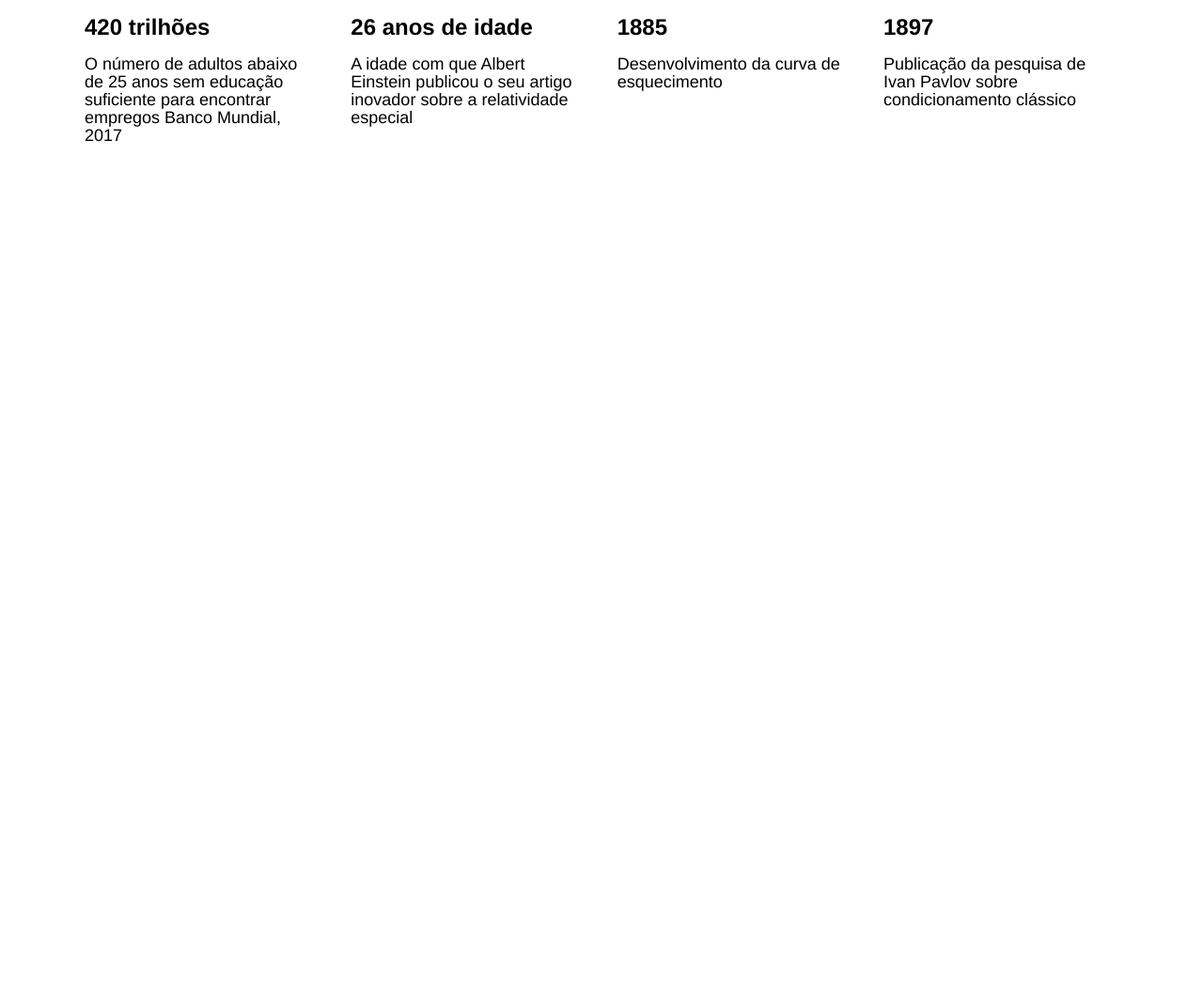
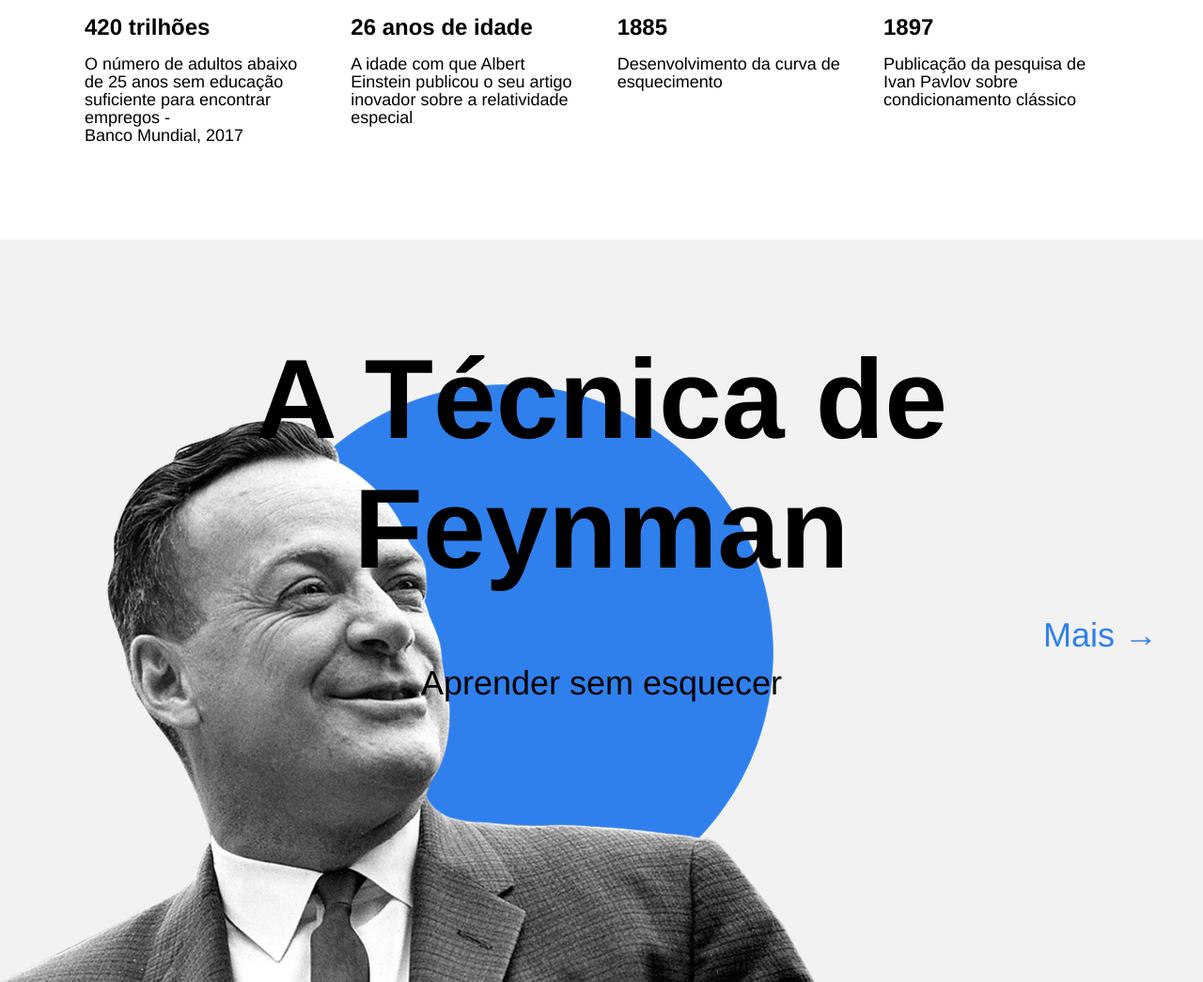
Before and after one commit to ttiSid/web_project_1_ptbr, a plain HTML site: page index.html in a window 1280 px wide. Shown: the part 1820-2865 px from the top of the page at 94% size. Before the commit the page ends 2075 px from the top, so only its background shows below. Drawn offline with Linux system fonts and the light colour scheme.

Commit message:
Add feynman section

```diff
--- a/index.html
+++ b/index.html
@@ -9,7 +9,7 @@
   </head>
   <body>
     <div class="page">
-      <header class="header">
+       <header class="header">
         <img
           class="logo logo_place_header"
           src="./images/logo_place_header.png"
@@ -74,8 +74,8 @@
               <h4 class="table__heading">73%</h4>
               <p class="table__text">
                 A porcentagem de adultos nos EUA que se consideram aprendizes
-                para a vida toda
-                <span class="down-position__is-active"
+                para a vida toda -
+                <span class="down-position"
                   >Centro de Pesquisas Pew</span
                 >
               </p>
@@ -97,7 +97,7 @@
               <h4 class="table__heading">420 trilhões</h4>
               <p class="table__text">
                 O número de adultos abaixo de 25 anos sem educação suficiente
-                para encontrar empregos Banco Mundial, 2017
+                para encontrar empregos - <span class="down-line">Banco Mundial, 2017</span>
               </p>
             </li>
             <li class="table__cell">
@@ -123,7 +123,11 @@
           </ul>
         </section>
 
-        <section class="feynman"></section>
+        <section class="feynman">
+          <h2 class="feynman__title">A Técnica de Feynman</h2>
+          <h3 class="feynman__subtitle">Aprender sem esquecer</h3>
+          <a href="#" class="feynman__link">Mais →</a>
+        </section>
 
         <section class="kaufman"></section>
       </main>
--- a/styles/style.css
+++ b/styles/style.css
@@ -118,6 +118,9 @@
 }
 
 /*digits section*/
+.digits{
+  margin-bottom: 100px;
+}
 
 .section-title {
   margin: 0 auto 20px;
@@ -138,7 +141,7 @@
 }
 
 .table {
-  margin: 60px auto 100px;
+  margin: 60px auto 0px;
   display: flex;
   flex-direction: row;
   justify-content: space-between;
@@ -170,9 +173,52 @@
   font-weight: normal;
 }
 
-.down-position__is-active {
+.down-position {
   margin-top: 20px;
   display: block;
+}
+
+.down-line{
+  display:block;
+}
+
+/*Feynman section*/
+.feynman{
+  position: relative;
+  height: 790px;
+  background-image: url("../images/feynman.png");
+  background-repeat: no-repeat;
+  background-position: left bottom;
+  background-color: #f2f2f2;
+  text-align: center;
+  display: flex;
+  flex-direction: column;
+}
+
+.feynman__title{
+  margin: 100px auto 70px;
+  width: 775px;
+  line-height: 1.15em;
+  font-size: 120px;
+  font-weight: bold;
+}
+
+.feynman__subtitle{
+  margin: 0px;
+  line-height: 51px;
+  font-size: 36px;
+  font-weight: normal;
+}
+
+.feynman__link{
+  position: absolute;
+  right: 48px;
+  top: 50%;
+  text-decoration: none;
+  color: #2f80ed;
+  font-size: 36px;
+  line-height: 51px;
+  font-weight: normal;
 }
 
 /* including elements with key-value modifiers */
```
